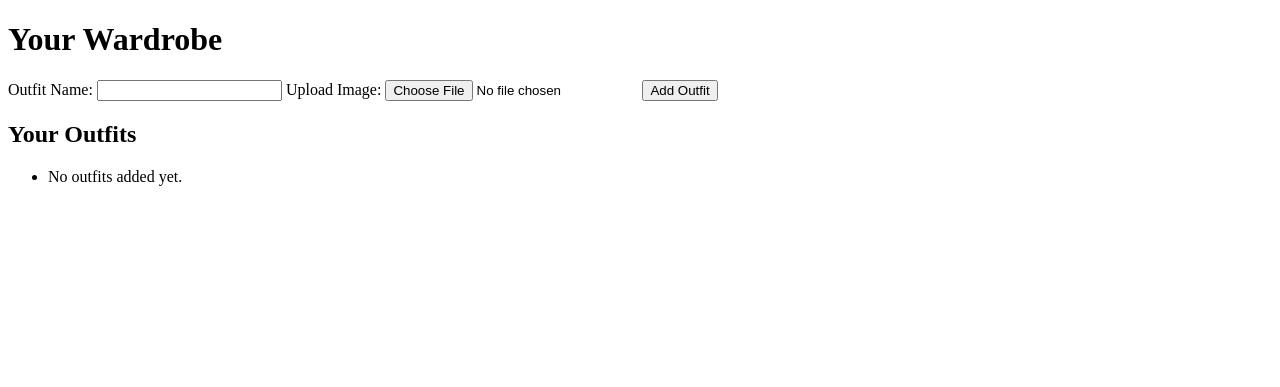
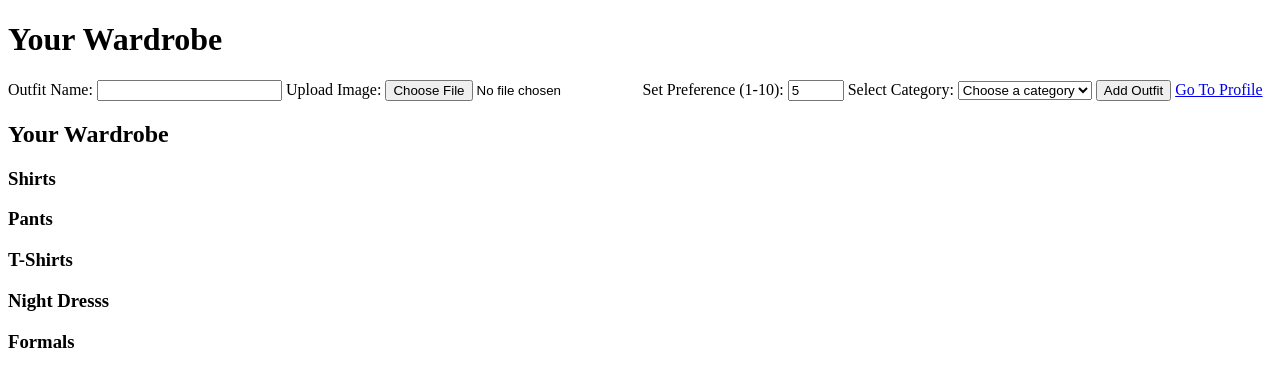
Before and after one commit to Preeti-Bhat6101/Vanquishers, a Flask app: page /wardrobe in a window 1280 px wide. Shown: the top 387 px of the page. Run offline with Flask 3, Linux system fonts and the light colour scheme; a user stored in the database is signed in; data comes from the database, SQL or seed files in the repository; both versions use the stored data as it was after the commit.

Commit message:
wardrobe function added

```diff
--- a/app.py
+++ b/app.py
@@ -37,6 +37,8 @@ def init_db():
             user_id INTEGER,
             outfit_name TEXT NOT NULL,
             image_filename TEXT NOT NULL,
+            preference_score INTEGER DEFAULT 0,
+            category TEXT NOT NULL,
             FOREIGN KEY (user_id) REFERENCES users (id)
         )
     ''')
@@ -113,7 +115,8 @@ def wardrobe():
     if request.method == "POST":
         outfit_name = request.form.get("outfit_name")
         user_id = session["user_id"]
-
+        preference_score = request.form.get("preference_score", 5)
+        category = request.form.get("category")
 
         if 'file' not in request.files:
             flash("No file part", 'error')
@@ -131,8 +134,8 @@ def wardrobe():
 
 
             conn = get_db()
-            conn.execute("INSERT INTO outfits (user_id, outfit_name, image_filename) VALUES (?, ?, ?)",
-                         (user_id, outfit_name, filename))
+            conn.execute("INSERT INTO outfits (user_id, outfit_name, image_filename, preference_score, category) VALUES (?, ?, ?, ?, ?)",
+                         (user_id, outfit_name, filename, preference_score, category))
             conn.commit()
             conn.close()
 
@@ -165,6 +168,22 @@ def about():
 def contactus():
     return render_template("contactus.html")
 
+@app.route("/profile")
+def profile():
+    user_id = session["user_id"]
+    conn = get_db()
+
+    preferred_outfits = conn.execute("SELECT * FROM outfits WHERE user_id = ? ORDER BY preference_score DESC", (user_id,)).fetchall()
+
+    least_preferred_outfits = conn.execute("SELECT * FROM outfits WHERE user_id = ? ORDER BY preference_score ASC LIMIT 5", (user_id,)).fetchall()
+
+    conn.close()
+
+    return render_template("profile.html", preferred_outfits=preferred_outfits, least_preferred_outfits=least_preferred_outfits)
+
+@app.route("/community")
+def community():
+    return render_template("community.html")
 
 if __name__ == '__main__':
     app.run(debug=True)
--- /dev/null
+++ b/templates/community.html
@@ -0,0 +1,4 @@
+<h1>Community Donation</h1>
+<p>Thank you for considering donating your outfits! Your contributions will help those in need.</p>
+<p>Please contact us for more details on how to donate.</p>
+<a href="https://shareatdoorstep.com/">Donate</a>
--- a/templates/wardrobe.html
+++ b/templates/wardrobe.html
@@ -14,21 +14,42 @@
         <label for="file">Upload Image:</label>
         <input type="file" id="file" name="file" accept="image/*" required>
 
+        <label for="preference">Set Preference (1-10):</label>
+        <input type="number" name="preference_score" min="1" max="10" value="5">
+
+        <label for="category">Select Category:</label>
+             <select name="category" required>
+        <option value="">Choose a category</option>
+        <option value="Shirt">Shirt</option>
+        <option value="Pant">Pant</option>
+        <option value="T-Shirt">T-Shirt</option>
+        <option value="Night Dress">Night Dress</option>
+        <option value="Formal">Formal</option>
+             </select>
+
+
+
         <button type="submit">Add Outfit</button>
-    </form>
 
-    <h2>Your Outfits</h2>
-    <ul>
-        {% for outfit in outfits %}
-            <li>{{ outfit['outfit_name'] }} -
-                <img src="{{ url_for('static', filename='uploads/' + outfit['image_filename']) }}" alt="{{ outfit['outfit_name'] }}" style="width:100px;height:auto;">
-                <form action="{{ url_for('delete_outfit', outfit_id=outfit['id']) }}" method="post" style="display:inline;">
-                    <button type="submit" onclick="return confirm('Are you sure you want to delete this outfit?');">Delete</button>
-            </li>
-        {% else %}
-            <li>No outfits added yet.</li>
+        <a href="{{ url_for('profile') }}">Go To Profile</a>
+
+        <h2>Your Wardrobe</h2>
+
+        {% for category in ['Shirt', 'Pant', 'T-Shirt', 'Night Dress', 'Formal'] %}
+            <h3>{{ category }}s</h3>
+            <ul>
+                {% for outfit in outfits %}
+                    {% if outfit.category == category %}
+                        <li>{{ outfit.outfit_name }} - Score: {{ outfit.preference_score }}
+                            <img src="{{ url_for('static', filename='uploads/' + outfit.image_filename) }}" alt="{{ outfit.outfit_name }}" width="100">
+                            </form>
+                        </li>
+                    {% endif %}
+                {% endfor %}
+            </ul>
         {% endfor %}
-    </ul>
+
+            </form>
 
 </body>
 </html>
```
Also changed, not shown: templates/profile.html (added, +20 -0 lines), database.db, 1 other file.
